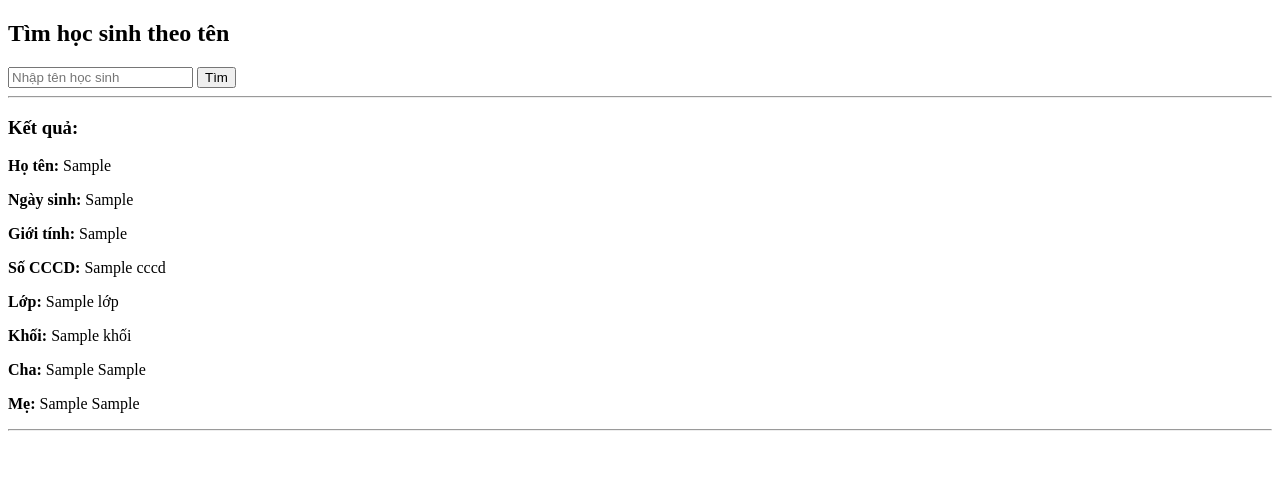
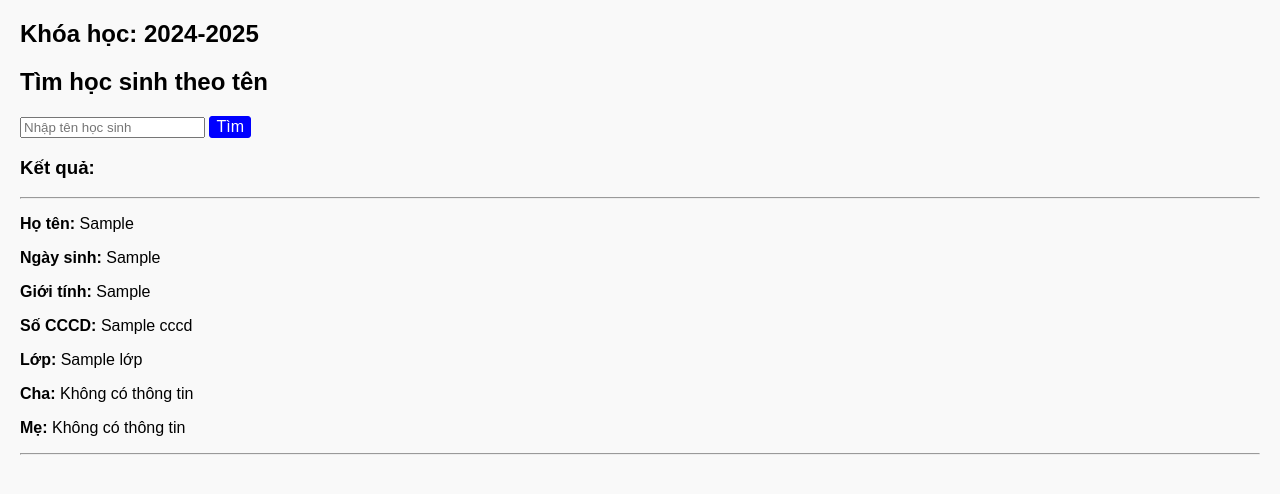
Before and after one commit to NguyenHuuDung-2011/Le-Loi-Students-Searching-Data, a Flask app: template templates/index.html in a window 1280 px wide. Shown: the top 494 px of the page. Run offline with Flask 3, Linux system fonts and the light colour scheme; the template is opened without the code that fills it: most values are stand-ins (such as "Sample title", 1, 10 or a date in 2020); parts of the project's set-up code (start-up, migrations or seed data) failed here and were passed over.

Commit message:
Add CSS file

```diff
--- /dev/null
+++ b/static/styles.css
@@ -0,0 +1,15 @@
+body {
+    font-family: Arial, sans-serif;
+    margin: 20px;
+    background-color: #f9f9f9;
+}
+
+button {
+    background-color: blue;
+    color: white;
+    cursor: pointer;
+    border-radius: 3px;
+    border: 1px solid blue;
+    font-family: sans-serif;
+    font-size: 16px;
+}
--- a/templates/index.html
+++ b/templates/index.html
@@ -3,8 +3,10 @@
   <head>
     <meta charset="UTF-8" />
     <title>Tìm học sinh</title>
+    <link rel="stylesheet" href="{{ url_for('static', filename='styles.css') }}" />
   </head>
   <body>
+    <h2>Khóa học: 2024-2025</h2>
     <h2>Tìm học sinh theo tên</h2>
 
     <form method="post">
@@ -12,10 +14,9 @@
       <button type="submit">Tìm</button>
     </form>
 
-    <hr />
-
     {% if results %}
     <h3>Kết quả:</h3>
+    <hr />
 
     {% for s in results %}
     <div>
@@ -24,14 +25,25 @@
       <p><strong>Giới tính:</strong> {{ s["Giới tính"] }}</p>
       <p><strong>Số CCCD:</strong> {{ s["CCCD"] }}</p>
       <p><strong>Lớp:</strong> {{ s["Lớp"] }}</p>
-      <p><strong>Khối:</strong> {{ s["Khối"] }}</p>
 
       <p>
-        <strong>Cha:</strong> {{ s["Thông tin cha hoặc người giám hộ_Họ tên"] }} {{ s["Thông tin cha hoặc người giám hộ_SĐT"] }}
+        <strong>Cha:</strong>
+        {% if s["Thông tin cha hoặc người giám hộ_Họ tên"] %}
+          {{ s["Thông tin cha hoặc người giám hộ_Họ tên"] }}
+          {% else %}
+          Không có thông tin
+        {% endif %}
       </p>
 
+
+
       <p>
-        <strong>Mẹ:</strong> {{ s["Thông tin mẹ hoặc người giám hộ_Họ tên"] }} {{ s["Thông tin mẹ hoặc người giám hộ_SĐT"] }}
+        <strong>Mẹ:</strong>
+        {% if s["Thông tin mẹ hoặc người giám hộ_Họ tên"] %}
+        {{ s["Thông tin mẹ hoặc người giám hộ_Họ tên"] }}
+        {% else %}
+        Không có thông tin
+        {% endif %}
       </p>
 
       <hr />
```
Also changed, not shown: requirements.txt (+0 -108 lines).
